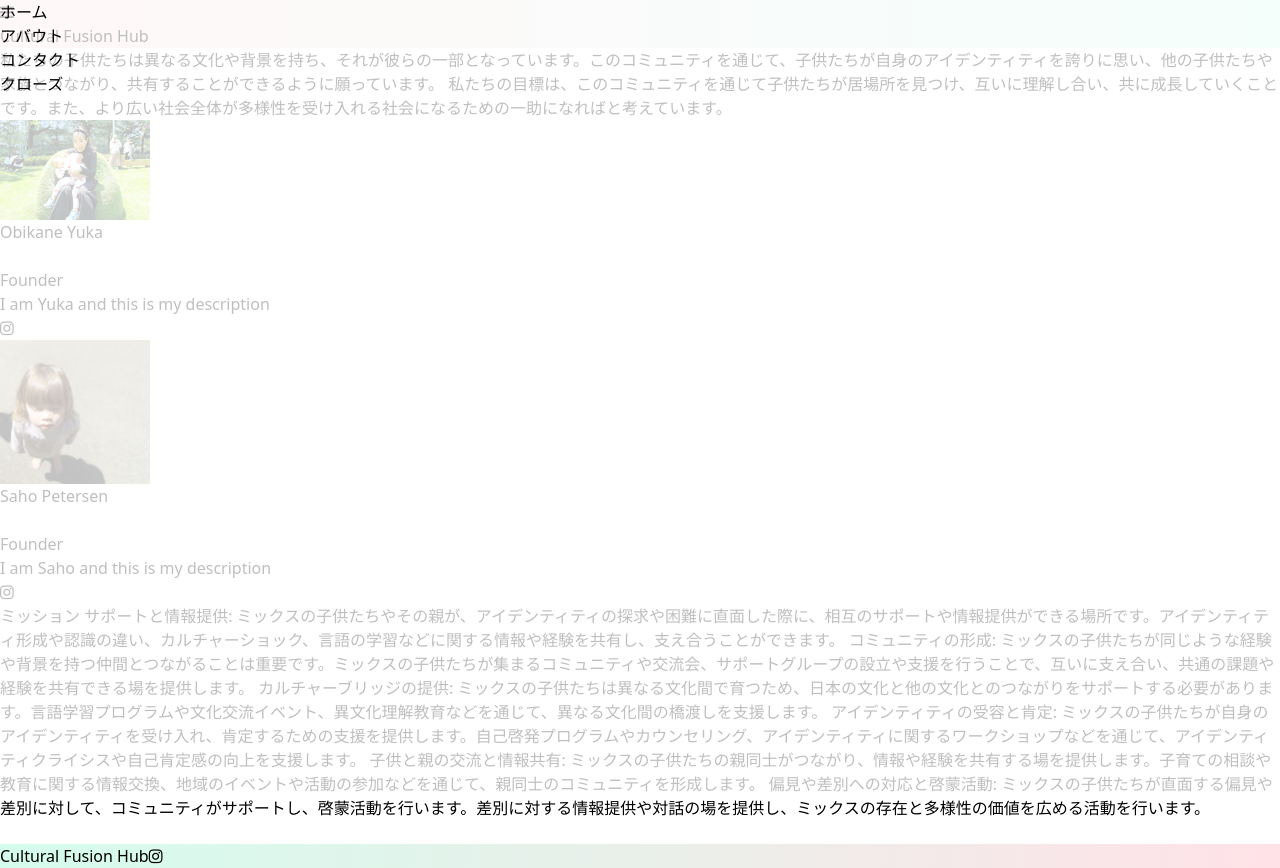
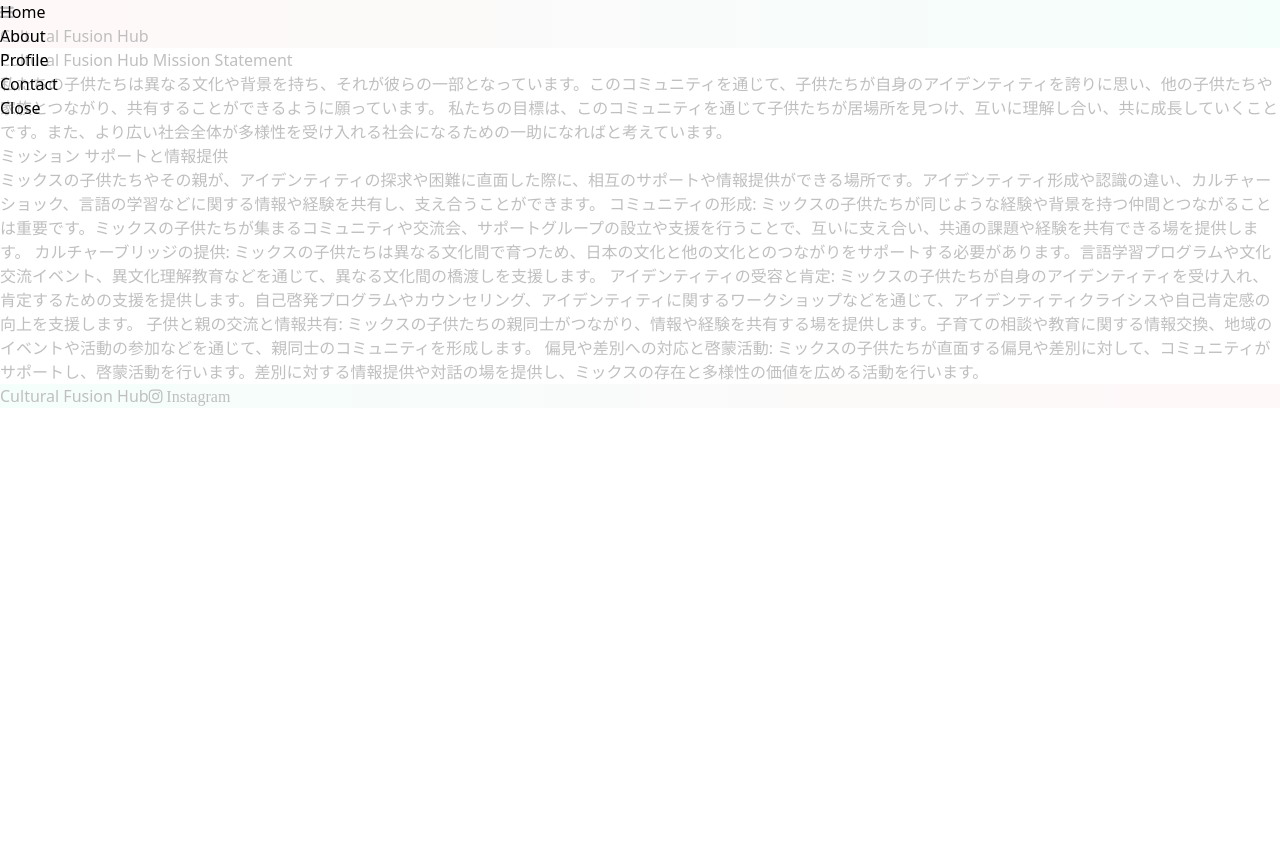
Before and after one commit to brandon-lindberg/cultural-fusion-hub, a Next.js app: page /about in a window 1280 px wide. Both pictures are taken after a click on the button 6 px from the left and 12 px from the top of the page. After the commit the page ends 800 px from the top, so only its background shows below. Built offline with nearby package versions, Linux system fonts and the light colour scheme; what tailwindcss-gradients would draw is missing.

Commit message:
created profile page and moved profile cards to page

```diff
--- a/components/Calendar.tsx
+++ b/components/Calendar.tsx
@@ -38,13 +38,13 @@ class CalendarComponent extends React.Component {
             rel="noreferrer"
             className="w-1/2 p-2 bg-buttonColor1 text-white rounded text-center mx-2"
           >
-            マップを開く
+            Open Maps
           </a>
           <button
             onClick={this.closeModal}
             className="w-1/2 p-2 bg-buttonColor2 text-white rounded text-center mx-2"
           >
-            クローズ
+            Close
           </button>
         </div>
       </div>
--- a/components/Layout.tsx
+++ b/components/Layout.tsx
@@ -59,13 +59,16 @@ const Layout = ({ children, title = 'This is the default title' }: Props) => {
           <nav>
             <ul className="space-y-2 text-zinc-400">
               <li>
-                <Link href="/">ホーム</Link>
+                <Link href="/">Home</Link>
               </li>
               <li>
-                <Link href="/about">アバウト</Link>
+                <Link href="/about">About</Link>
               </li>
               <li>
-                <Link href="/contact">コンタクト</Link>
+                <Link href="/profile">Profile</Link>
+              </li>
+              <li>
+                <Link href="/contact">Contact</Link>
               </li>
             </ul>
           </nav>
@@ -73,7 +76,7 @@ const Layout = ({ children, title = 'This is the default title' }: Props) => {
             onClick={closeModal}
             className="mt-4 bg-buttonColor2 text-white px-4 py-2 rounded"
           >
-            クローズ
+            Close
           </button>
         </Modal>
 
@@ -85,7 +88,7 @@ const Layout = ({ children, title = 'This is the default title' }: Props) => {
             href="https://www.instagram.com/culturalfusionhub/"
             target="_blank"
           >
-            <i className="fa fa-instagram text-mainGreen"></i>
+            <i className="fa fa-instagram text-zinc-400"> Instagram</i>
           </a>
         </footer>
       </div>
--- a/pages/about.tsx
+++ b/pages/about.tsx
@@ -1,45 +1,19 @@
 import Link from 'next/link';
 import Layout from '../components/Layout';
-import ProfileCard from '../components/ProfileCard';
 
 const AboutPage = () => (
   <Layout title="About">
-    <div>
-      <div className="p-5 text-center text-justify">
+    <div className='md-p-9'>
+      <h1 className='p-5'>Cultural Fusion Hub Mission Statement</h1>
+      <div className="p-5 text-center text-justify md-p-9">
         <article>
           私たちの子供たちは異なる文化や背景を持ち、それが彼らの一部となっています。このコミュニティを通じて、子供たちが自身のアイデンティティを誇りに思い、他の子供たちや家族とつながり、共有することができるように願っています。
           私たちの目標は、このコミュニティを通じて子供たちが居場所を見つけ、互いに理解し合い、共に成長していくことです。また、より広い社会全体が多様性を受け入れる社会になるための一助になればと考えています。
         </article>
       </div>
-      <div className="md:flex md:justify-center">
-        <div className="profile m-3">
-          <ProfileCard
-            name="Obikane Yuka"
-            image="/profile_one.jpg"
-            position="Founder"
-            description="I am Yuka and this is my description"
-            instagram="https://www.instagram.com/culturalfusionhub/"
-            // twitter="https://twitter.com/"
-            // linkedin="https://www.linkedin.com/"
-            // facebook="https://www.facebook.com/"
-          />
-        </div>
-        <div className="profile m-3">
-          <ProfileCard
-            name="Saho Petersen"
-            image="/profile_two.jpg"
-            position="Founder"
-            description="I am Saho and this is my description"
-            instagram="https://www.instagram.com/culturalfusionhub/"
-            // twitter="https://twitter.com/"
-            // linkedin="https://www.linkedin.com/"
-            // facebook="https://www.facebook.com/"
-          />
-        </div>
-      </div>
-      <div className="p-5 text-center text-justify">
+      <div className="p-5 text-center text-justify md-p-9">
+          <h1 className='p-5'>ミッション サポートと情報提供</h1>
         <article>
-          ミッション サポートと情報提供:
           ミックスの子供たちやその親が、アイデンティティの探求や困難に直面した際に、相互のサポートや情報提供ができる場所です。アイデンティティ形成や認識の違い、カルチャーショック、言語の学習などに関する情報や経験を共有し、支え合うことができます。
           コミュニティの形成:
           ミックスの子供たちが同じような経験や背景を持つ仲間とつながることは重要です。ミックスの子供たちが集まるコミュニティや交流会、サポートグループの設立や支援を行うことで、互いに支え合い、共通の課題や経験を共有できる場を提供します。
@@ -54,7 +28,6 @@ const AboutPage = () => (
         </article>
       </div>
     </div>
-    <br />
   </Layout>
 );
 
--- a/tailwind.config.js
+++ b/tailwind.config.js
@@ -14,6 +14,7 @@ module.exports = {
         buttonColor1: '#aafbdc',
         buttonColor2: '#ffc8d2',
         fadedGreen: '#aafbdc1f',
+        darkGreen: '#38c28d',
       },
       gradients: {
         radial: {
```
Also changed, not shown: pages/profile.tsx (added, +36 -0 lines).
